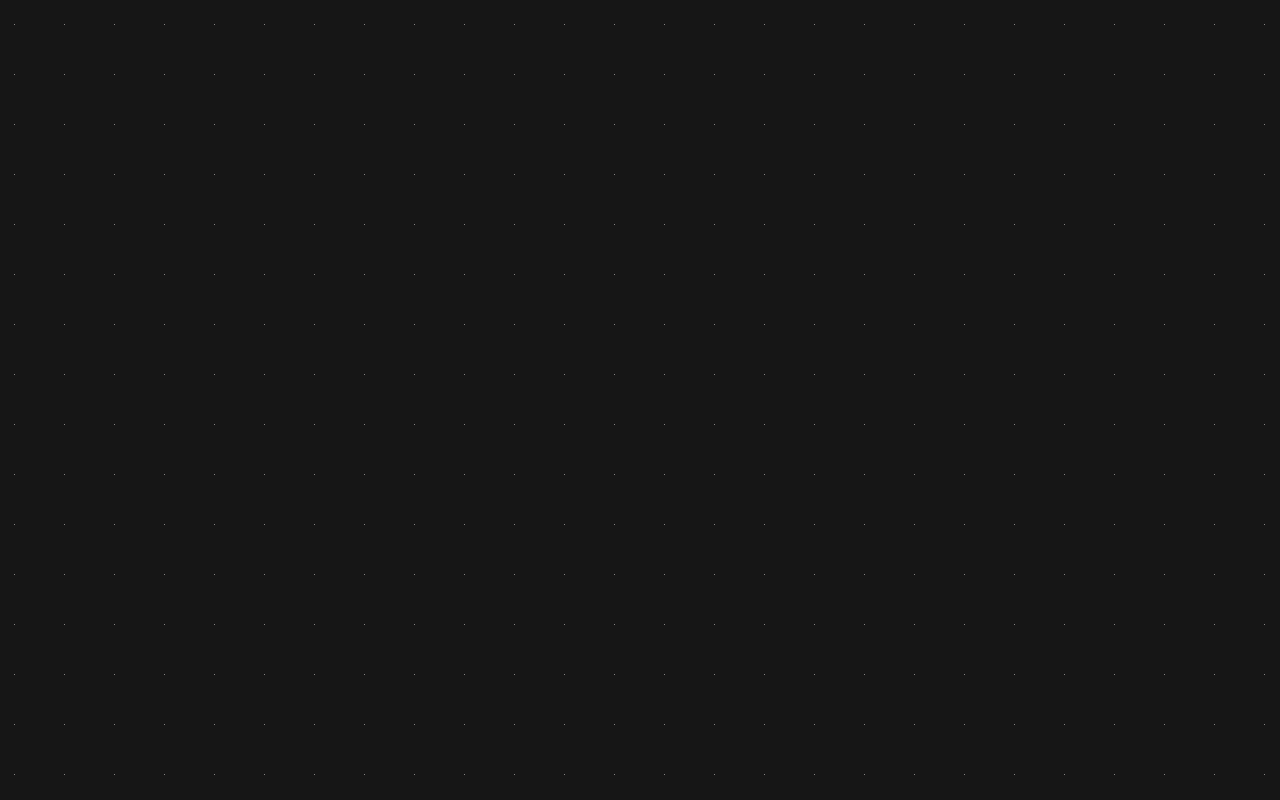
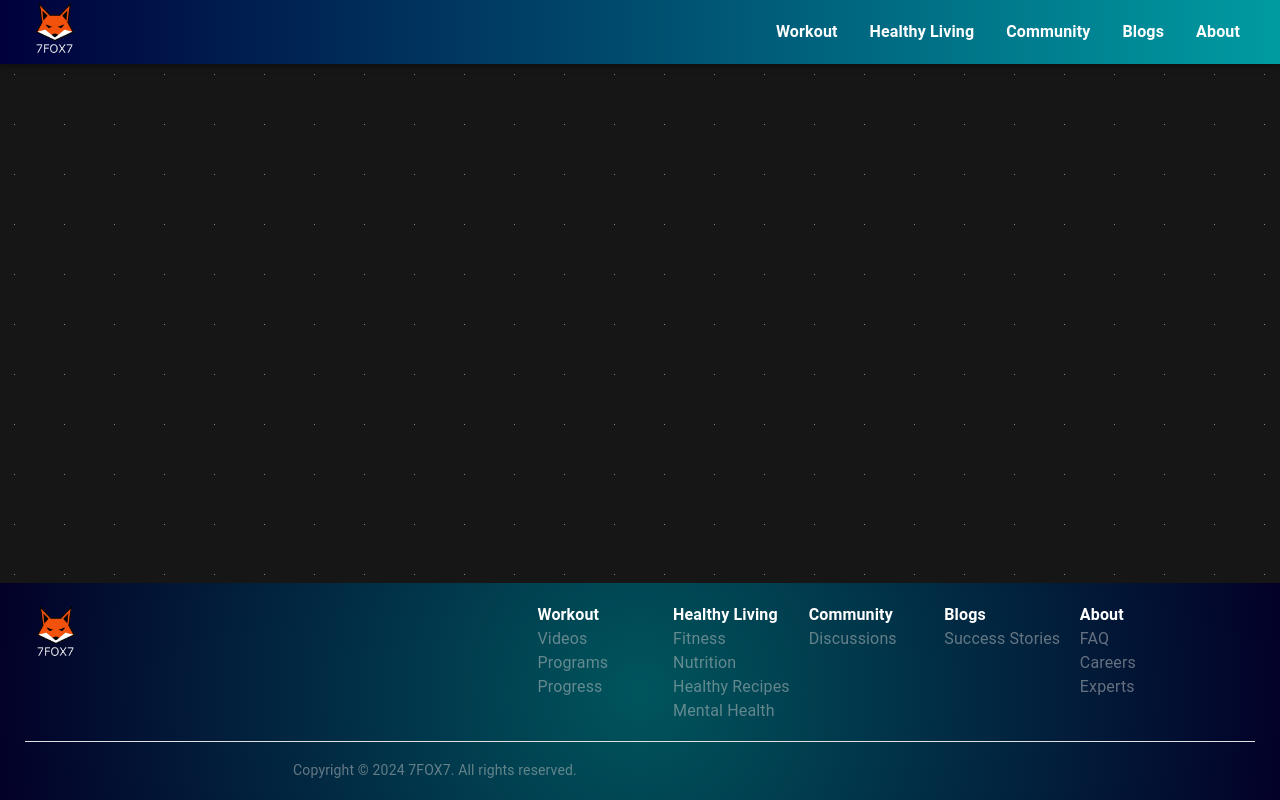
Before and after one commit to 7FOX7/moto-project, a React (Vite) app: page /workout in a window 1280 px wide. Before the commit this address had no page. Built offline with nearby package versions, Linux system fonts and the light colour scheme; some icons are missing.

Commit message:
BACKAUP: before extracting 'Content' to 'Shared' folder

```diff
--- a/src/App.jsx
+++ b/src/App.jsx
@@ -12,6 +12,7 @@ import CustomLoadingBar from './customs/components/CustomLoadingBar'
 const Onboarding = lazy(() => import('./pages/Onboarding'))
 const Home = lazy(() => import('./pages/Home'))
 const Layout = lazy(() => import('./components/Layout/Layout'))
+const Workout = lazy(() => import('./pages/Workout'))
 
 function App() {
   return (
@@ -22,6 +23,7 @@ function App() {
           <Route path="/" element={<Layout />}>
             <Route index element={<Home />} />
             <Route path="onboarding" element={<Onboarding />} />
+            <Route path="workout" element={<Workout />} />
           </Route>
         </Routes>
       </Suspense>
--- /dev/null
+++ b/src/components/Workout/Main.jsx
@@ -0,0 +1,31 @@
+import { WorkoutBox } from "../../styles/style"
+
+const Main = () => {
+   return (
+      <WorkoutBox>
+         {/*
+            1. idea:
+
+            Mobile: creating a list of activities in a single column;
+            Desktop: creating in 3 columns (with a single row)
+
+            procedure:
+
+            code structure:
+            <WorkoutBox>
+               <Content>
+            </WorkoutBox>
+
+            the 'Content' component should contain the List of workout themes:
+            - Videos;
+            - Programs;
+            - Progress.
+
+            The will act as the links to the actual routes
+
+         */}
+      </WorkoutBox>
+   )
+}
+
+export default Main
--- /dev/null
+++ b/src/components/Workout/Workout/Content.jsx
@@ -0,0 +1,5 @@
+const Content = () => {
+   return <p>Hello from content</p>
+}
+
+export default Content
--- a/src/customs/hooks/useHomePageAnimation.js
+++ b/src/customs/hooks/useHomePageAnimation.js
@@ -34,11 +34,11 @@ const useHomePageAnimation = (contentBoxRef, isSmallScreen) => {
 
       const master = gsap.timeline()
       master
-         // .add(part1())
-         // .add(part2(), ">")
-         // .add(part3(), ">")
-         // .add(part4(), ">")
-         // .add(part5(), "+=1")
+         .add(part1())
+         .add(part2(), ">")
+         .add(part3(), ">")
+         .add(part4(), ">")
+         .add(part5(), "+=1")
 
    }, {dependencies: [], scope: contentBoxRef.current})
 
@@ -221,3 +221,9 @@ const useHomePageAnimation = (contentBoxRef, isSmallScreen) => {
 }
 
 export default useHomePageAnimation
+
+/*
+   1. idea:
+   - Developing Workout page
+   - making header and footer visible
+*/
--- /dev/null
+++ b/src/pages/Workout.jsx
@@ -0,0 +1,7 @@
+import Main from "../components/Workout/Main"
+
+const Workout = () => {
+   return <Main />
+}
+
+export default Workout
--- a/src/styles/style.js
+++ b/src/styles/style.js
@@ -40,6 +40,12 @@ export const OnboardingBox = styled(Box)({
 export const HomeBox = styled(Box)({
    width: "100%",
    height: "1700vh",
+   padding: "10px",
+})
+
+export const WorkoutBox = styled(Box)({
+   width: "100%",
+   height: "100vh",
    padding: "10px",
 })
 
```
Also changed, not shown: src/components/Home/Main.jsx (+83 -20 lines), src/components/Shared/Content.jsx (added, +13 -0 lines), src/customs/components/CustomListContainer.jsx (+22 -1 lines), src/pages/Home.jsx (line endings or trailing spaces), 1 other file (tests, documents, lock files or other folders).
